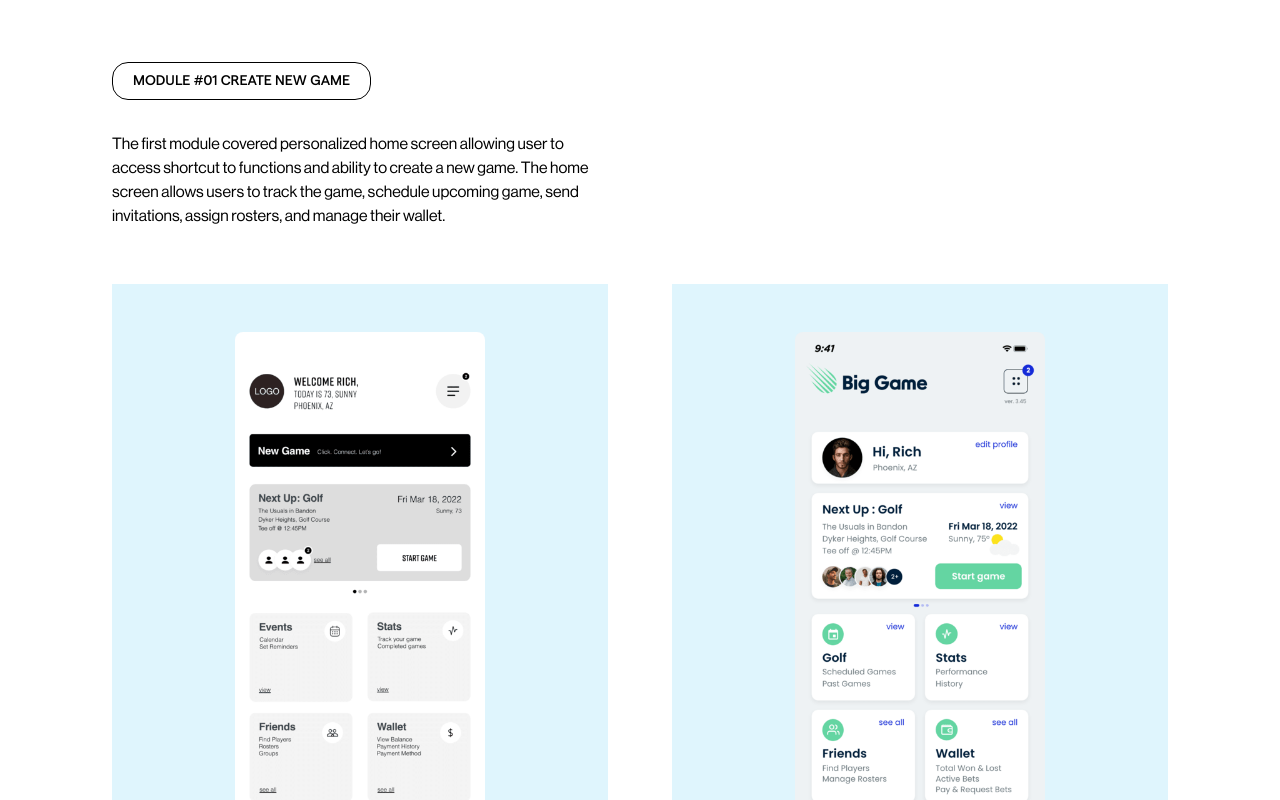
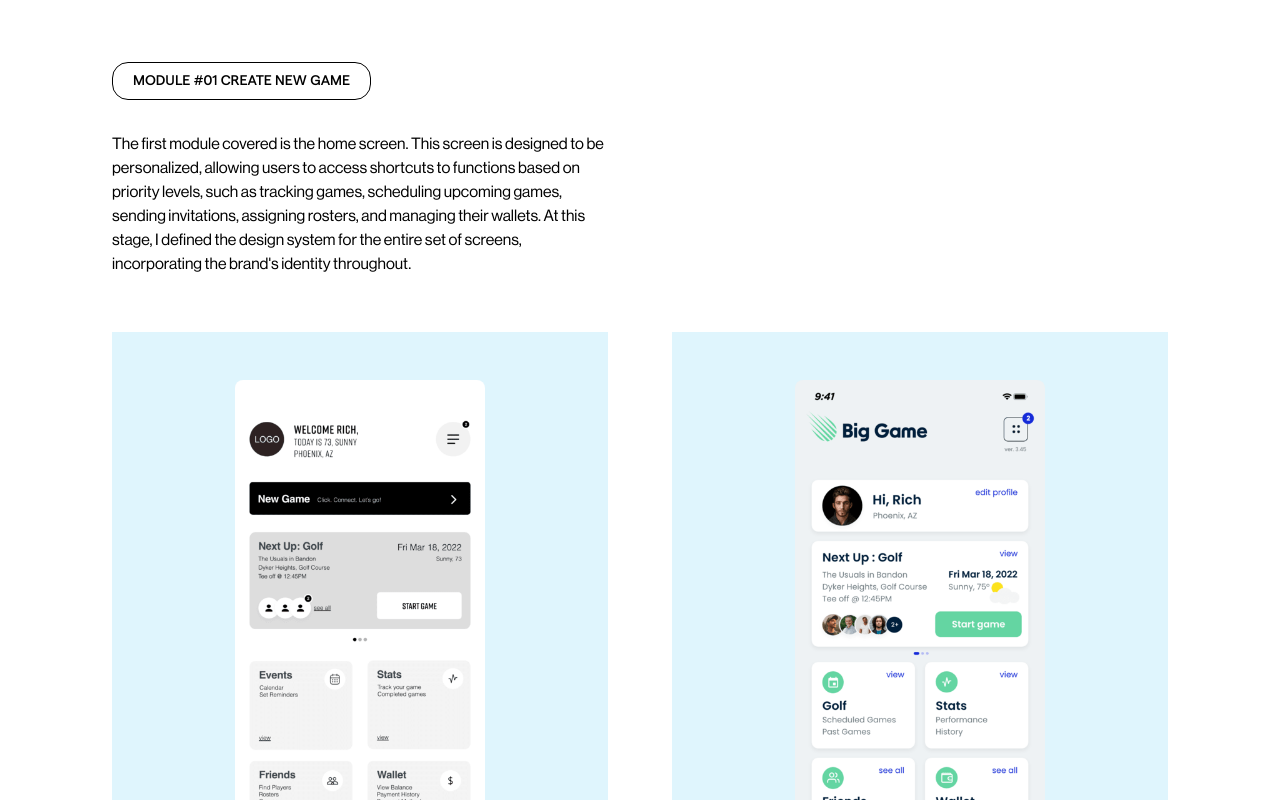
Before and after one commit to mafazaapri/mafazaapri.github.io, a React (Vite) app: page /#/work/big-game-golf in a window 1280 px wide. Shown: the part 1860-2660 px from the top of the page. Built offline with nearby package versions, Linux system fonts and the light colour scheme.

Commit message:
Update WorkBigGameGolf.jsx

```diff
--- a/src/pages/WorkBigGameGolf.jsx
+++ b/src/pages/WorkBigGameGolf.jsx
@@ -87,11 +87,11 @@ export default function WorkBigGameGolf() {
             <div>
               <HeaderTitle>Module #01 Create New Game</HeaderTitle>
               <p className="max-w-[31.25rem]">
-                The first module covered personalized home screen allowing user
-                to access shortcut to functions and ability to create a new
-                game. The home screen allows users to track the game, schedule
-                upcoming game, send invitations, assign rosters, and manage
-                their wallet.
+                The first module covered is the home screen. This screen is designed to be personalized,
+                allowing users to access shortcuts to functions based on priority levels, such as tracking games,
+                scheduling upcoming games, sending invitations, assigning rosters, and managing their wallets.
+                At this stage, I defined the design system for the entire set of screens, incorporating the brand's
+                identity throughout.
               </p>
             </div>
           </div>
@@ -169,8 +169,9 @@ export default function WorkBigGameGolf() {
             <div>
               <HeaderTitle>MODULE #02 FIND GAME</HeaderTitle>
               <p className="max-w-[31.25rem]">
-                Scorecard enable users to check in real time score and depending
-                on who is the user, a manager can post score to other players.
+                The scorecard enables users to check scores in real-time, and managers can post scores for other players.
+                The challenge with this screen was to present important information, such as scores, in a visible way
+                within limited space. I used multiple dropdowns to refine the information and ensure it is readable for users.
               </p>
             </div>
           </div>
```
